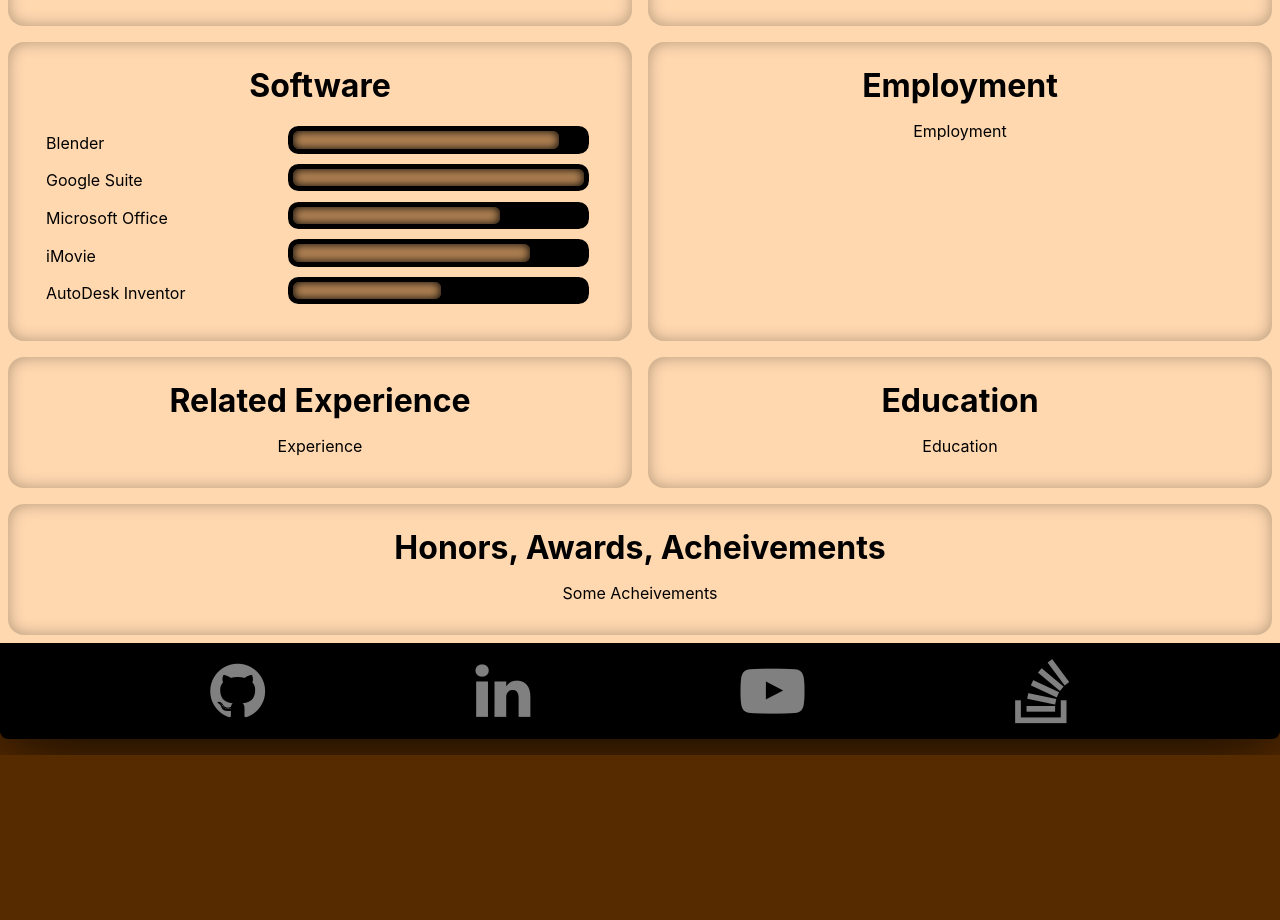
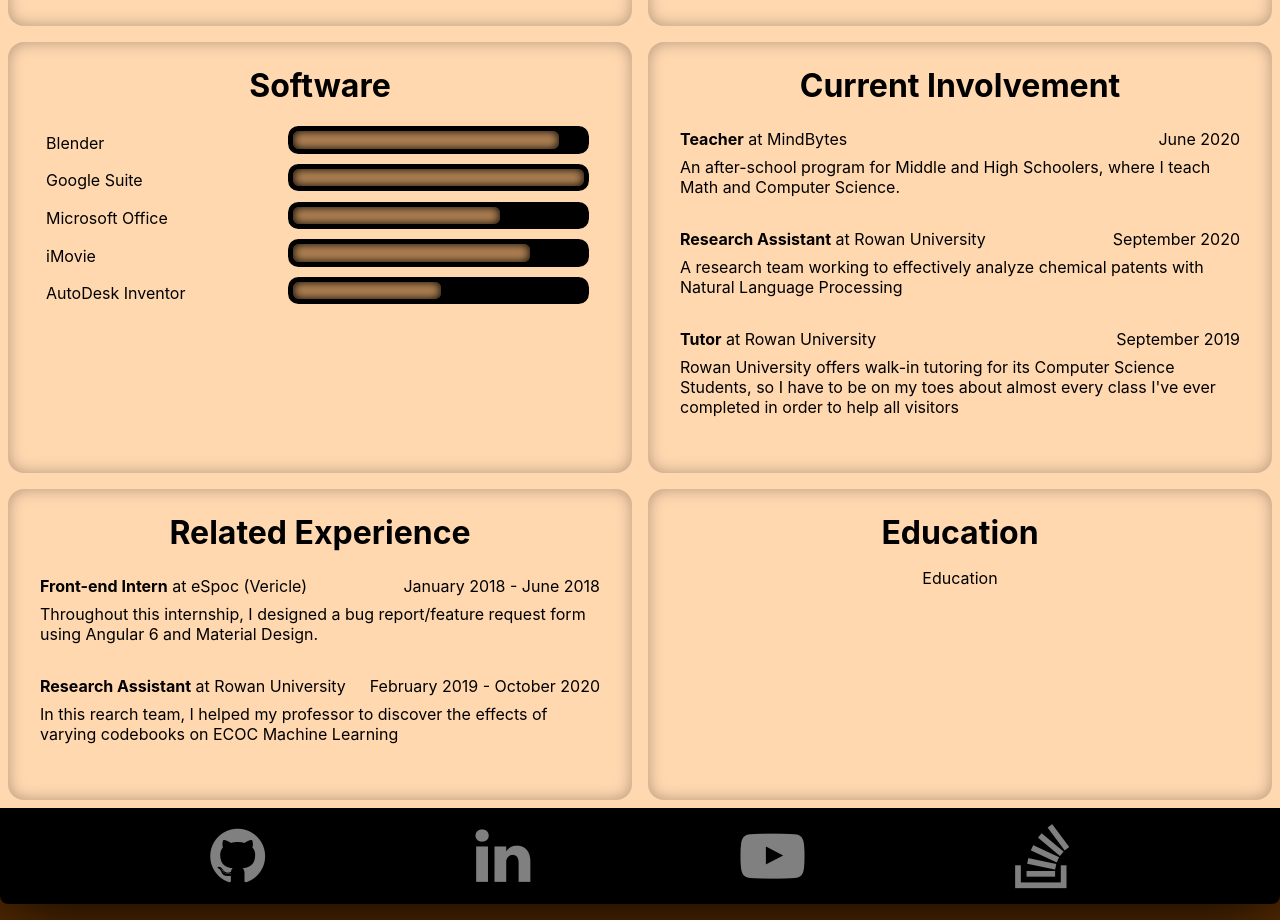
Before and after one commit to LuLaValva/portfolio, a React (Create React App) app: page / in a window 1280 px wide. Shown: the part 1020-1940 px from the top of the page. Before the commit the page ends 1775 px from the top, so only its background shows below. Built offline with nearby package versions, Linux system fonts and the light colour scheme.

Commit message:
Added Activity Tables

```diff
--- /dev/null
+++ b/src/Elements/Body/ActivityTable/ActivityElement.css
@@ -0,0 +1,15 @@
+.activity-title {
+  display: flex;
+  justify-content: space-between;
+}
+
+.activity-container {
+  display: flex;
+  flex-direction: column;
+  padding: 0.5em 1em;
+}
+
+.activity-container > p {
+  margin-top: 0.5em;
+  text-align: left;
+}
--- /dev/null
+++ b/src/Elements/Body/ActivityTable/ActivityElement.js
@@ -0,0 +1,18 @@
+import React from "react";
+import "./ActivityElement.css";
+
+function ActivityElement(props) {
+  return (
+    <div class="activity-container">
+      <div class="activity-title">
+        <div>
+          <b>{props.info.title}</b> at {props.info.location}
+        </div>
+        <div>{props.info.timeframe}</div>
+      </div>
+      <p>{props.info.info}</p>
+    </div>
+  );
+}
+
+export default ActivityElement;
--- /dev/null
+++ b/src/Elements/Body/ActivityTable/ActivityTable.js
@@ -0,0 +1,10 @@
+import React from "react";
+import ActivityElement from "./ActivityElement";
+
+function ActivityTable(props) {
+  return props.info.map((item) => (
+    <ActivityElement info={item}></ActivityElement>
+  ));
+}
+
+export default ActivityTable;
--- a/src/Elements/Body/Body.js
+++ b/src/Elements/Body/Body.js
@@ -1,9 +1,13 @@
 import React from "react";
 import "./Body.css";
 import BodyElement from "./BodyElement";
+import ConfidenceTable from "./ConfidenceTable/ConfidenceTable";
+import ActivityTable from "./ActivityTable/ActivityTable";
+
 import ProgrammingLanguages from "../../FrequentlyUpdatedInfo/programmingLanguages";
 import FamiliarSoftware from "../../FrequentlyUpdatedInfo/familiarSoftware";
-import ConfidenceTable from "./ConfidenceTable/ConfidenceTable";
+import CurrentInvolvement from "../../FrequentlyUpdatedInfo/currentInvolvement";
+import RelatedExperience from "../../FrequentlyUpdatedInfo/relatedExperience";
 
 function Body() {
   return (
@@ -25,12 +29,14 @@ function Body() {
       <BodyElement title="Software">
         <ConfidenceTable info={FamiliarSoftware} />
       </BodyElement>
-      <BodyElement title="Employment">Employment</BodyElement>
-      <BodyElement title="Related Experience">Experience</BodyElement>
+      <BodyElement title="Current Involvement">
+        <ActivityTable info={CurrentInvolvement} />
+      </BodyElement>
+      <BodyElement title="Related Experience">
+        <ActivityTable info={RelatedExperience} />
+      </BodyElement>
       <BodyElement title="Education">Education</BodyElement>
-      <BodyElement title="Honors, Awards, Acheivements">
-        Some Acheivements
-      </BodyElement>
+      {/*<BodyElement title="Honors, Awards, Acheivements">Some Acheivements</BodyElement>*/}
     </div>
   );
 }
--- /dev/null
+++ b/src/FrequentlyUpdatedInfo/currentInvolvement.js
@@ -0,0 +1,23 @@
+export default [
+  {
+    location: "MindBytes",
+    title: "Teacher",
+    timeframe: "June 2020",
+    info:
+      "An after-school program for Middle and High Schoolers, where I teach Math and Computer Science.",
+  },
+  {
+    location: "Rowan University",
+    title: "Research Assistant",
+    timeframe: "September 2020",
+    info:
+      "A research team working to effectively analyze chemical patents with Natural Language Processing",
+  },
+  {
+    location: "Rowan University",
+    title: "Tutor",
+    timeframe: "September 2019",
+    info:
+      "Rowan University offers walk-in tutoring for its Computer Science Students, so I have to be on my toes about almost every class I've ever completed in order to help all visitors",
+  },
+];
--- /dev/null
+++ b/src/FrequentlyUpdatedInfo/relatedExperience.js
@@ -0,0 +1,16 @@
+export default [
+  {
+    location: "eSpoc (Vericle)",
+    title: "Front-end Intern",
+    timeframe: "January 2018 - June 2018",
+    info:
+      "Throughout this internship, I designed a bug report/feature request form using Angular 6 and Material Design.",
+  },
+  {
+    location: "Rowan University",
+    title: "Research Assistant",
+    timeframe: "February 2019 - October 2020",
+    info:
+      "In this rearch team, I helped my professor to discover the effects of varying codebooks on ECOC Machine Learning",
+  },
+];
```
